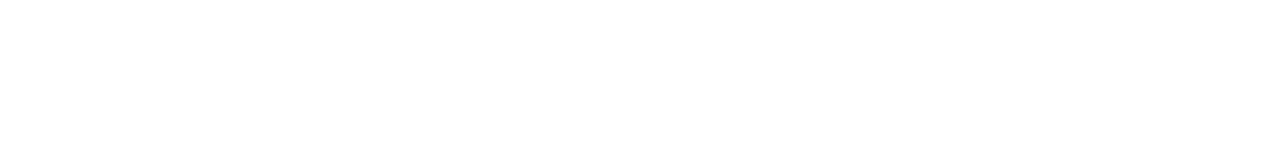
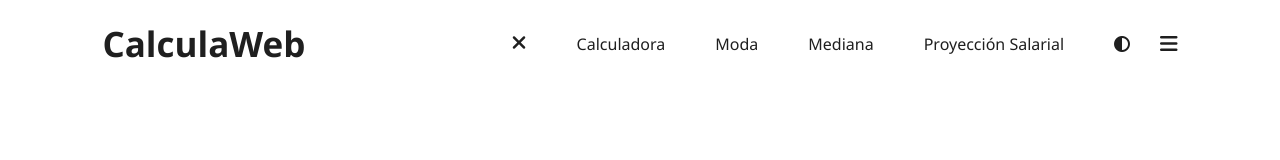
Before and after one commit to GonzaloDEV0210/Page_calculator_salarios, a plain HTML site: page index.html in a window 1280 px wide. Drawn offline with Linux system fonts and the light colour scheme.

Commit message:
Avanzando con la maquetación y estilización del nav

```diff
--- a/index.html
+++ b/index.html
@@ -3,9 +3,24 @@
 <head>
     <meta charset="UTF-8">
     <meta name="viewport" content="width=device-width, initial-scale=1.0">
-    <title>Document</title>
+    <title>CalculaWeb</title>
+    <link rel="stylesheet" href="style.css">
+    <script src="https://kit.fontawesome.com/6d642dc6ea.js" crossorigin="anonymous"></script>
 </head>
 <body>
-
+    <header class="header">
+        <a href="index.html" class="link_title"><h1 class="title">CalculaWeb</h1></a>
+        <nav class="nav">
+            <ul class="list_nav">
+                <li class="item_list_nav"><i class="fa-solid fa-xmark icon_close_nav"></i></li>
+                <li class="item_list_nav"><a href="index.html" class="link_item_nav">Calculadora</a></li>
+                <li class="item_list_nav"><a href="#" class="link_item_nav">Moda</a></li>
+                <li class="item_list_nav"><a href="#" class="link_item_nav">Mediana</a></li>
+                <li class="item_list_nav"><a href="#" class="link_item_nav">Proyección Salarial</a></li>
+                <li class="item_list_nav theme"><i class="fa-solid fa-circle-half-stroke"></i></li>
+            </ul>
+            <i class="fa-solid fa-bars icon_bars"></i>
+        </nav>
+    </header>
 </body>
 </html>
--- /dev/null
+++ b/style.css
@@ -0,0 +1,89 @@
+* {
+    margin: 0;
+    padding: 0;
+    box-sizing: border-box;
+}
+
+:root {
+    /* Theme ligth */
+    --color_Letra: #1F1F1F;
+    --color_letra_hover: #767575;
+    --color_skyBlue_calculator: #D1E6F7;
+    --color_title_calculator: #0D476A;
+    --color_numbers: #768192;
+    --color_clear_input: #EE6668;
+    --color_botonos_numbers: #48A3F2;
+    --color_math_signs: #F1A535;
+    --color_botons_equals: #2DD055;
+    /* Theme dark */
+    --color_letra_dark: #F1F1F1
+}
+
+body {
+    padding: 20px 8% 5px 8%;
+    font-family: 'Segoe UI', Tahoma, Geneva, Verdana, sans-serif;
+    color: var(--color_Letra);
+}
+
+.header {
+    display: flex;
+    justify-content: space-between;
+    align-items: center;
+}
+
+.link_title {
+    text-decoration: none;
+    color: var(--color_Letra);
+}
+
+.title {
+    font-size: 35px;
+}
+
+.nav {
+    display: flex;
+    align-items: center;
+    justify-content: center;
+    gap: 30px;
+}
+
+.list_nav {
+    list-style-type: none;
+    display: flex;
+    gap: 50px;
+}
+
+.item_list_nav {
+    font-weight: 400;
+    transition: .5s;
+}
+
+.link_item_nav {
+    text-decoration: none;
+    color: var(--color_Letra);
+    transition: .3s;
+    &:hover {
+        color: var(--color_letra_hover);
+        cursor: pointer;
+    }
+}
+
+.theme {
+    cursor: pointer;
+}
+
+.icon_close_nav, .icon_bars {
+    display: none;
+    font-size: 20px;
+    cursor: pointer;
+}
+
+@media (max-width: 980px) {
+    .list_nav {
+        display: none;
+    }
+
+    .icon_bars {
+        display: block;
+    }
+}
```
Also changed, not shown: 1 other file.
